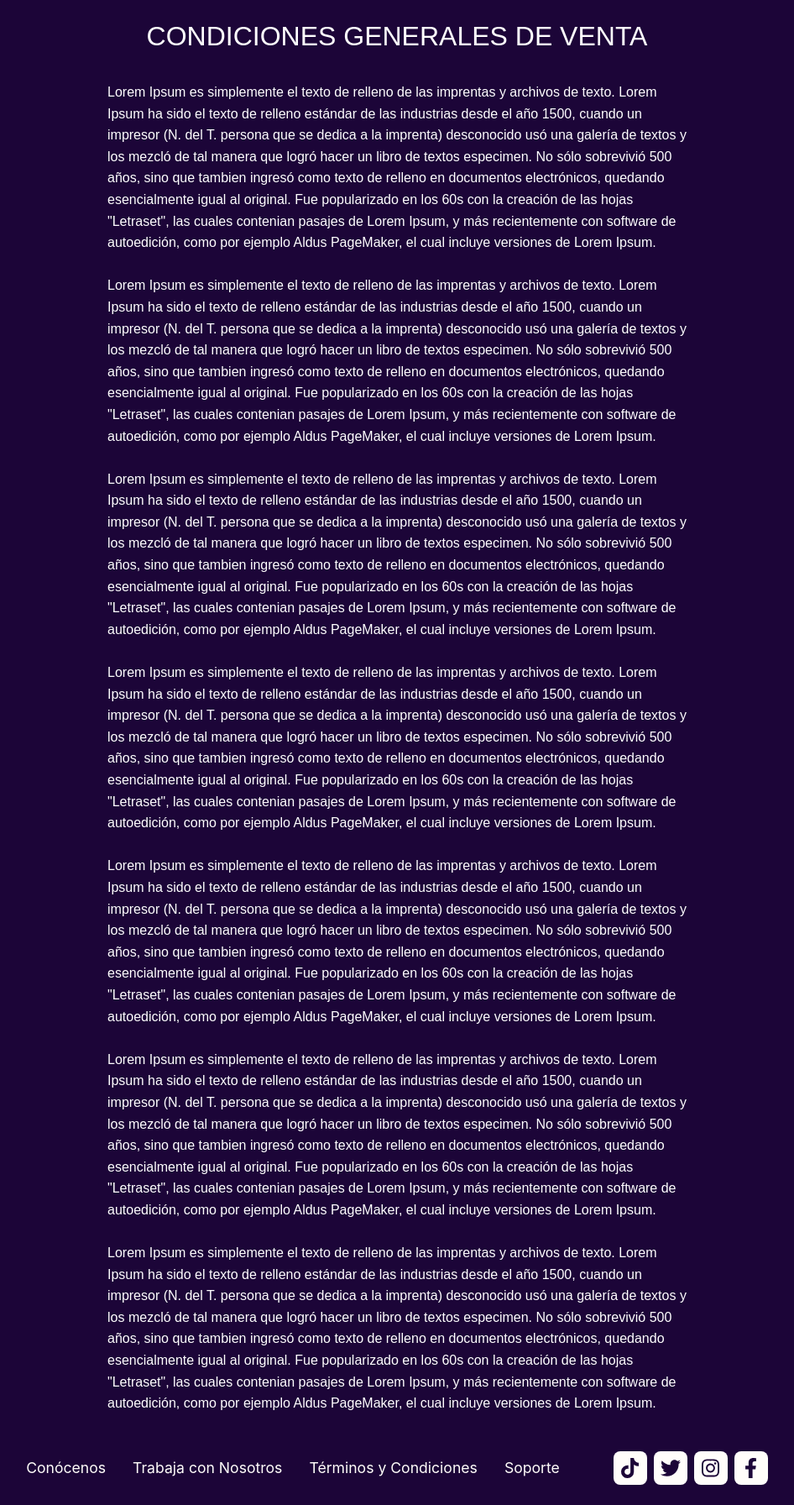
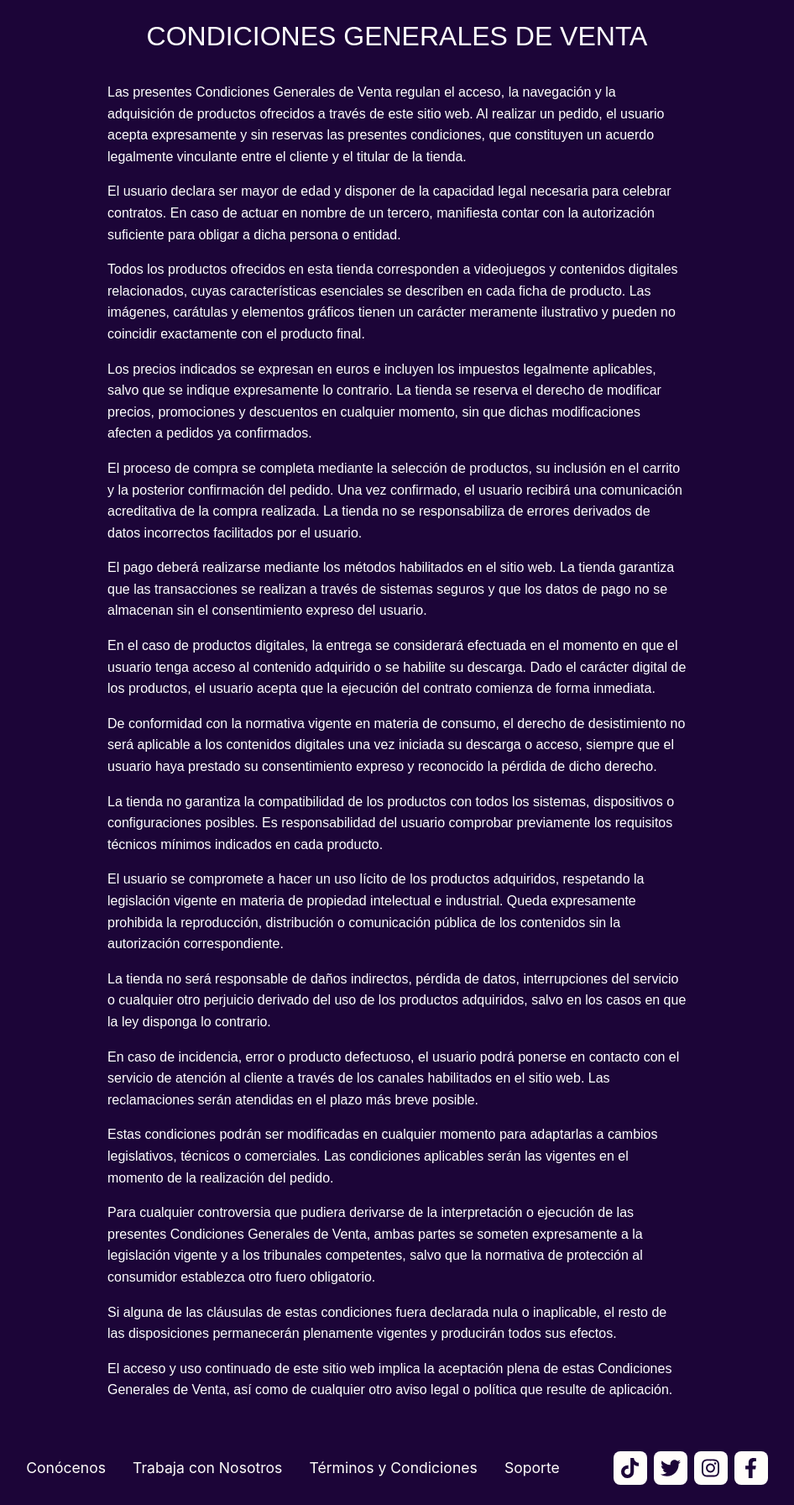
Before and after one commit to JoseAntonio105/kairos, a PHP site: page /terminoscondiciones.php in a window 1280 px wide. Shown: the part 73-1865 px from the top of the page at 84% size, without its empty margins (167-1113 px from the left). Run offline with PHP 8.4, Linux system fonts and the light colour scheme; data that the repository does not hold is empty; style sheets or scripts are compiled from the project's sources; some libraries are stand-ins or nearby versions; some web fonts are replaced.

Commit message:
Contenido añadido a las páginas de Conócenos, Soporte, Términos y Condiciones, Trabaja con Nosotros.
Adición de arreglos temporales para mejorar la navegación de la página

```diff
--- a/scss/sections/_soporte.scss
+++ b/scss/sections/_soporte.scss
@@ -11,8 +11,9 @@
 
 .soporte{
   overflow-x: hidden;
-  overflow-y: hidden;
+  overflow-y: auto;
 }
+
 
 .soporte-pc {
   background: var(--principal, #1c0538);
--- a/terminoscondiciones.php
+++ b/terminoscondiciones.php
@@ -19,95 +19,37 @@
   <div class="condiciones-generales-de-venta">
     <div class="t-tulo">CONDICIONES GENERALES DE VENTA</div>
     <div class="texto">
-      Lorem Ipsum es simplemente el texto de relleno de las imprentas y archivos
-      de texto. Lorem Ipsum ha sido el texto de relleno estándar de las
-      industrias desde el año 1500, cuando un impresor (N. del T. persona que se
-      dedica a la imprenta) desconocido usó una galería de textos y los mezcló
-      de tal manera que logró hacer un libro de textos especimen. No sólo
-      sobrevivió 500 años, sino que tambien ingresó como texto de relleno en
-      documentos electrónicos, quedando esencialmente igual al original. Fue
-      popularizado en los 60s con la creación de las hojas &quot;Letraset&quot;,
-      las cuales contenian pasajes de Lorem Ipsum, y más recientemente con
-      software de autoedición, como por ejemplo Aldus PageMaker, el cual incluye
-      versiones de Lorem Ipsum.
-      <br />
-      <br />
-      Lorem Ipsum es simplemente el texto de relleno de las imprentas y archivos
-      de texto. Lorem Ipsum ha sido el texto de relleno estándar de las
-      industrias desde el año 1500, cuando un impresor (N. del T. persona que se
-      dedica a la imprenta) desconocido usó una galería de textos y los mezcló
-      de tal manera que logró hacer un libro de textos especimen. No sólo
-      sobrevivió 500 años, sino que tambien ingresó como texto de relleno en
-      documentos electrónicos, quedando esencialmente igual al original. Fue
-      popularizado en los 60s con la creación de las hojas &quot;Letraset&quot;,
-      las cuales contenian pasajes de Lorem Ipsum, y más recientemente con
-      software de autoedición, como por ejemplo Aldus PageMaker, el cual incluye
-      versiones de Lorem Ipsum.
-      <br />
-      <br />
-      Lorem Ipsum es simplemente el texto de relleno de las imprentas y archivos
-      de texto. Lorem Ipsum ha sido el texto de relleno estándar de las
-      industrias desde el año 1500, cuando un impresor (N. del T. persona que se
-      dedica a la imprenta) desconocido usó una galería de textos y los mezcló
-      de tal manera que logró hacer un libro de textos especimen. No sólo
-      sobrevivió 500 años, sino que tambien ingresó como texto de relleno en
-      documentos electrónicos, quedando esencialmente igual al original. Fue
-      popularizado en los 60s con la creación de las hojas &quot;Letraset&quot;,
-      las cuales contenian pasajes de Lorem Ipsum, y más recientemente con
-      software de autoedición, como por ejemplo Aldus PageMaker, el cual incluye
-      versiones de Lorem Ipsum.
-      <br />
-      <br />
-      Lorem Ipsum es simplemente el texto de relleno de las imprentas y archivos
-      de texto. Lorem Ipsum ha sido el texto de relleno estándar de las
-      industrias desde el año 1500, cuando un impresor (N. del T. persona que se
-      dedica a la imprenta) desconocido usó una galería de textos y los mezcló
-      de tal manera que logró hacer un libro de textos especimen. No sólo
-      sobrevivió 500 años, sino que tambien ingresó como texto de relleno en
-      documentos electrónicos, quedando esencialmente igual al original. Fue
-      popularizado en los 60s con la creación de las hojas &quot;Letraset&quot;,
-      las cuales contenian pasajes de Lorem Ipsum, y más recientemente con
-      software de autoedición, como por ejemplo Aldus PageMaker, el cual incluye
-      versiones de Lorem Ipsum.
-      <br />
-      <br />
-      Lorem Ipsum es simplemente el texto de relleno de las imprentas y archivos
-      de texto. Lorem Ipsum ha sido el texto de relleno estándar de las
-      industrias desde el año 1500, cuando un impresor (N. del T. persona que se
-      dedica a la imprenta) desconocido usó una galería de textos y los mezcló
-      de tal manera que logró hacer un libro de textos especimen. No sólo
-      sobrevivió 500 años, sino que tambien ingresó como texto de relleno en
-      documentos electrónicos, quedando esencialmente igual al original. Fue
-      popularizado en los 60s con la creación de las hojas &quot;Letraset&quot;,
-      las cuales contenian pasajes de Lorem Ipsum, y más recientemente con
-      software de autoedición, como por ejemplo Aldus PageMaker, el cual incluye
-      versiones de Lorem Ipsum.
-      <br />
-      <br />
-      Lorem Ipsum es simplemente el texto de relleno de las imprentas y archivos
-      de texto. Lorem Ipsum ha sido el texto de relleno estándar de las
-      industrias desde el año 1500, cuando un impresor (N. del T. persona que se
-      dedica a la imprenta) desconocido usó una galería de textos y los mezcló
-      de tal manera que logró hacer un libro de textos especimen. No sólo
-      sobrevivió 500 años, sino que tambien ingresó como texto de relleno en
-      documentos electrónicos, quedando esencialmente igual al original. Fue
-      popularizado en los 60s con la creación de las hojas &quot;Letraset&quot;,
-      las cuales contenian pasajes de Lorem Ipsum, y más recientemente con
-      software de autoedición, como por ejemplo Aldus PageMaker, el cual incluye
-      versiones de Lorem Ipsum.
-      <br />
-      <br />
-      Lorem Ipsum es simplemente el texto de relleno de las imprentas y archivos
-      de texto. Lorem Ipsum ha sido el texto de relleno estándar de las
-      industrias desde el año 1500, cuando un impresor (N. del T. persona que se
-      dedica a la imprenta) desconocido usó una galería de textos y los mezcló
-      de tal manera que logró hacer un libro de textos especimen. No sólo
-      sobrevivió 500 años, sino que tambien ingresó como texto de relleno en
-      documentos electrónicos, quedando esencialmente igual al original. Fue
-      popularizado en los 60s con la creación de las hojas &quot;Letraset&quot;,
-      las cuales contenian pasajes de Lorem Ipsum, y más recientemente con
-      software de autoedición, como por ejemplo Aldus PageMaker, el cual incluye
-      versiones de Lorem Ipsum.
+      <p>Las presentes Condiciones Generales de Venta regulan el acceso, la navegación y la adquisición de productos ofrecidos a través de este sitio web. Al realizar un pedido, el usuario acepta expresamente y sin reservas las presentes condiciones, que constituyen un acuerdo legalmente vinculante entre el cliente y el titular de la tienda.</p>
+
+      <p>El usuario declara ser mayor de edad y disponer de la capacidad legal necesaria para celebrar contratos. En caso de actuar en nombre de un tercero, manifiesta contar con la autorización suficiente para obligar a dicha persona o entidad.</p>
+
+      <p>Todos los productos ofrecidos en esta tienda corresponden a videojuegos y contenidos digitales relacionados, cuyas características esenciales se describen en cada ficha de producto. Las imágenes, carátulas y elementos gráficos tienen un carácter meramente ilustrativo y pueden no coincidir exactamente con el producto final.</p>
+
+      <p>Los precios indicados se expresan en euros e incluyen los impuestos legalmente aplicables, salvo que se indique expresamente lo contrario. La tienda se reserva el derecho de modificar precios, promociones y descuentos en cualquier momento, sin que dichas modificaciones afecten a pedidos ya confirmados.</p>
+
+      <p>El proceso de compra se completa mediante la selección de productos, su inclusión en el carrito y la posterior confirmación del pedido. Una vez confirmado, el usuario recibirá una comunicación acreditativa de la compra realizada. La tienda no se responsabiliza de errores derivados de datos incorrectos facilitados por el usuario.</p>
+
+      <p>El pago deberá realizarse mediante los métodos habilitados en el sitio web. La tienda garantiza que las transacciones se realizan a través de sistemas seguros y que los datos de pago no se almacenan sin el consentimiento expreso del usuario.</p>
+
+      <p>En el caso de productos digitales, la entrega se considerará efectuada en el momento en que el usuario tenga acceso al contenido adquirido o se habilite su descarga. Dado el carácter digital de los productos, el usuario acepta que la ejecución del contrato comienza de forma inmediata.</p>
+
+      <p>De conformidad con la normativa vigente en materia de consumo, el derecho de desistimiento no será aplicable a los contenidos digitales una vez iniciada su descarga o acceso, siempre que el usuario haya prestado su consentimiento expreso y reconocido la pérdida de dicho derecho.</p>
+
+      <p>La tienda no garantiza la compatibilidad de los productos con todos los sistemas, dispositivos o configuraciones posibles. Es responsabilidad del usuario comprobar previamente los requisitos técnicos mínimos indicados en cada producto.</p>
+
+      <p>El usuario se compromete a hacer un uso lícito de los productos adquiridos, respetando la legislación vigente en materia de propiedad intelectual e industrial. Queda expresamente prohibida la reproducción, distribución o comunicación pública de los contenidos sin la autorización correspondiente.</p>
+
+      <p>La tienda no será responsable de daños indirectos, pérdida de datos, interrupciones del servicio o cualquier otro perjuicio derivado del uso de los productos adquiridos, salvo en los casos en que la ley disponga lo contrario.</p>
+
+      <p>En caso de incidencia, error o producto defectuoso, el usuario podrá ponerse en contacto con el servicio de atención al cliente a través de los canales habilitados en el sitio web. Las reclamaciones serán atendidas en el plazo más breve posible.</p>
+
+      <p>Estas condiciones podrán ser modificadas en cualquier momento para adaptarlas a cambios legislativos, técnicos o comerciales. Las condiciones aplicables serán las vigentes en el momento de la realización del pedido.</p>
+
+      <p>Para cualquier controversia que pudiera derivarse de la interpretación o ejecución de las presentes Condiciones Generales de Venta, ambas partes se someten expresamente a la legislación vigente y a los tribunales competentes, salvo que la normativa de protección al consumidor establezca otro fuero obligatorio.</p>
+
+      <p>Si alguna de las cláusulas de estas condiciones fuera declarada nula o inaplicable, el resto de las disposiciones permanecerán plenamente vigentes y producirán todos sus efectos.</p>
+
+      <p>El acceso y uso continuado de este sitio web implica la aceptación plena de estas Condiciones Generales de Venta, así como de cualquier otro aviso legal o política que resulte de aplicación.</p>
     </div>
   </div>
 
```
Also changed, not shown: conocenos.php (+13 -63 lines), soporte.php (+4 -20 lines), trabaja_con_nosotros.php (+31 -37 lines).
